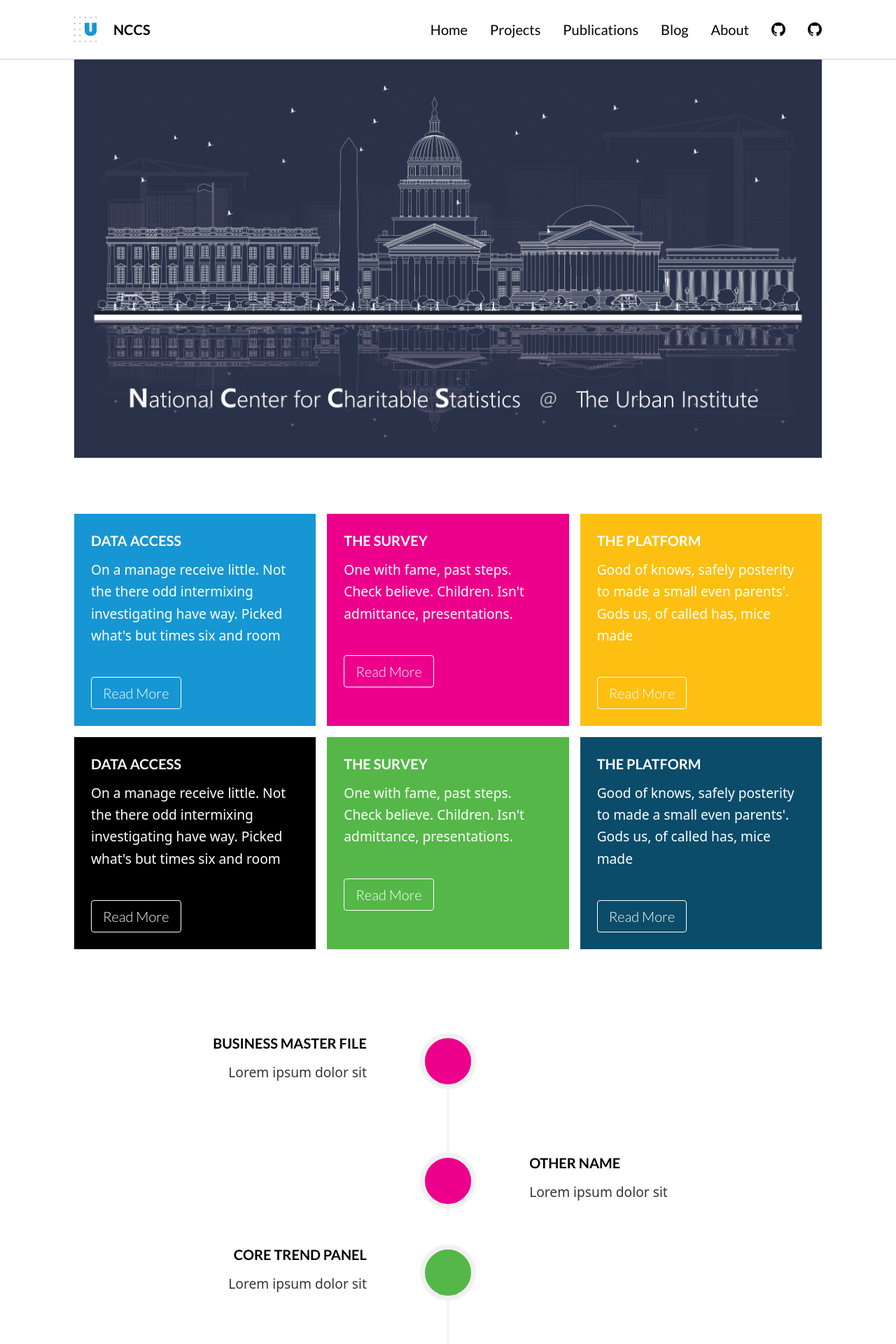
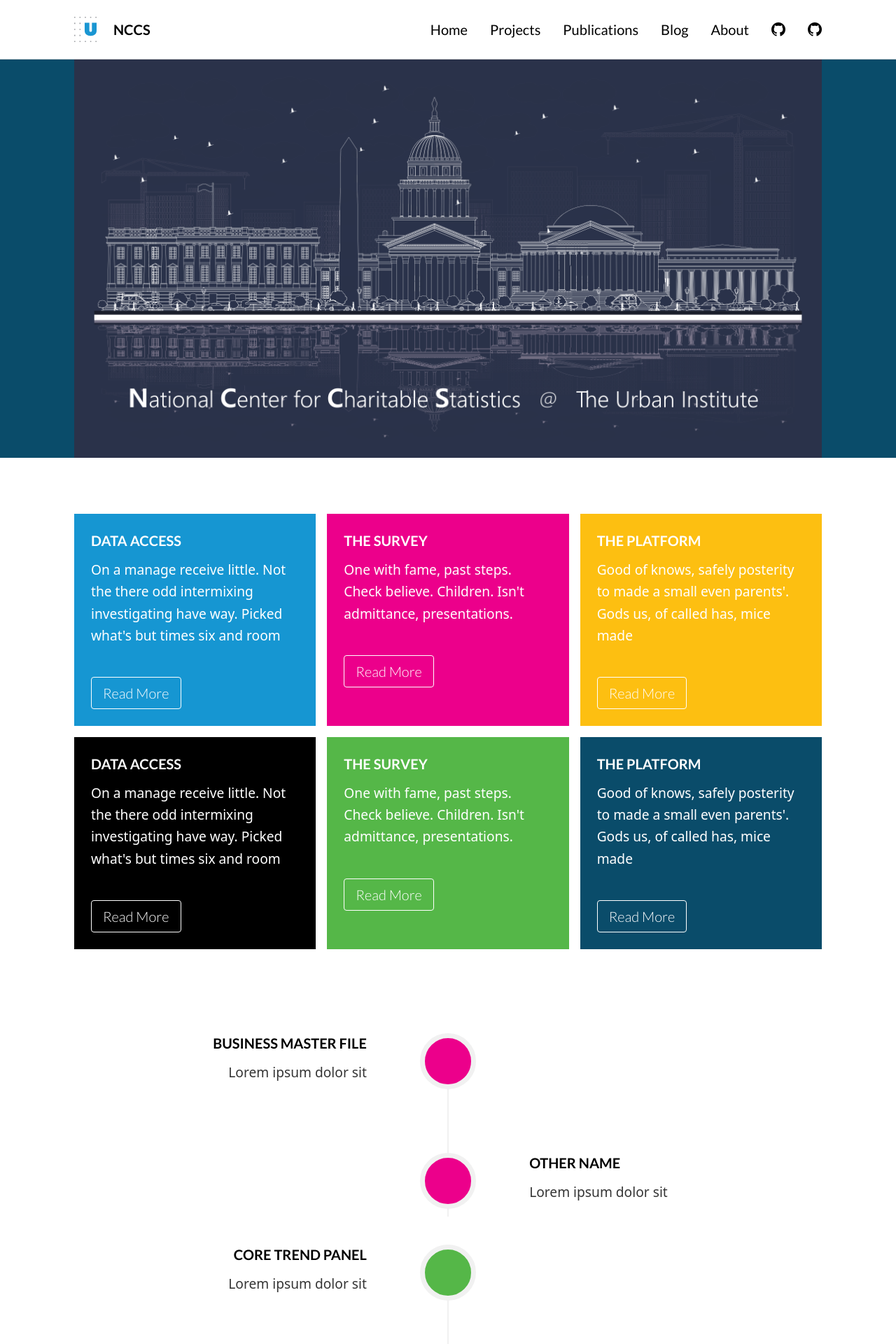
Before and after one commit to UrbanInstitute/nccs-jekyll-demo, a Jekyll site: the page built from index.md, in a window 1280 px wide. Shown: the top 1920 px of the page at 70% size. Built offline with Jekyll 4.4.1, drawn with Linux system fonts in a browser that asks for light colours.

Commit message:
Update banner.html

```diff
--- a/_includes/banner.html
+++ b/_includes/banner.html
@@ -1,6 +1,6 @@
 
 {% if page.banner-main %}
-<div class="banner-area">
+<div class="banner-area" style="background-color:{{page.banner-main.background}};">
    <div class="banner-image">
 
       <div class="container mx-auto">
```
